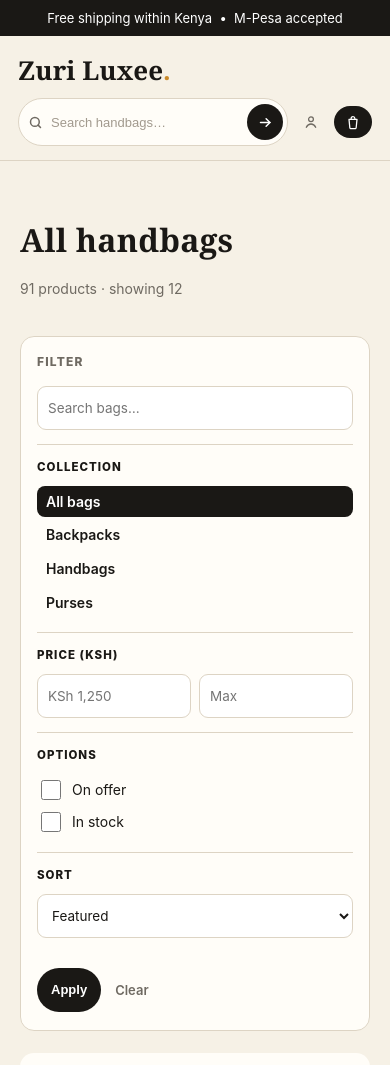
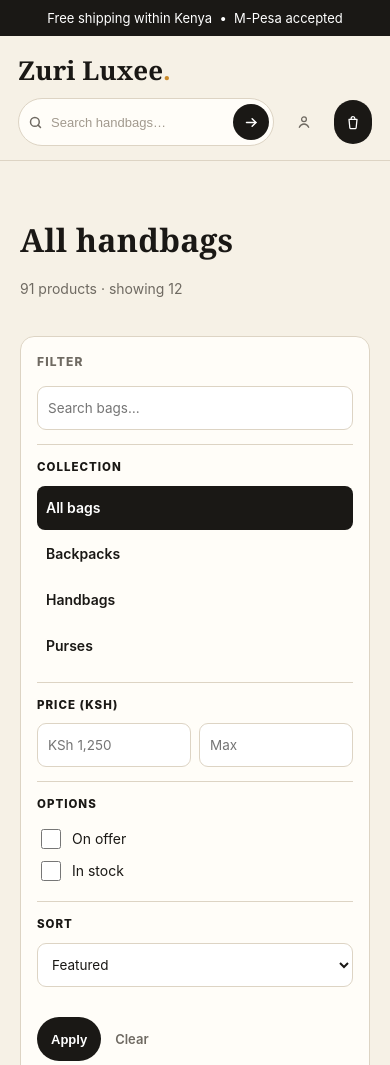
Before and after one commit to qatraderuser-collab/KIBETI, a Django app: page /collections/ in a window 390 px wide. Shown: the top 1065 px of the page. Run offline with Django 5.2, Linux system fonts and the light colour scheme; data comes from the database, SQL or seed files in the repository; grey boxes are pictures that could not be loaded.

Commit message:
Grow mobile touch targets to 44px

```diff
--- a/static/css/store.css
+++ b/static/css/store.css
@@ -327,10 +327,11 @@ img { max-width: 100%; display: block; }
   }
   .stack-mobile .cart-item { flex: 1 1 auto; min-width: 0; }
 
-  /* Fingers, not cursors. Pills measured 32px (Add to cart), the qty/remove controls 17–33px, and
-     the collection price inputs 35px — all under the ~44px a thumb wants. min-height plus flex
-     centring grows only the hit area, and only on phones, so desktop keeps its tighter look.
-     Targets every .btn-pill, not just .btn-sm: Add-to-cart has no size modifier. */
+  /* Fingers, not cursors. A second sweep at 390px still found thumbs aiming at 17-37px: Add to cart
+     32, account icon 30, cart pill 32, filter rows 32, "Clear" 20, account-form inputs 37, footer
+     links 19, breadcrumbs 17. min-height plus flex centring grows only the hit area, and only on
+     phones, so desktop keeps its tighter look. Inline text links grow with padding plus an equal
+     negative margin, which widens the target without moving the line. */
   .btn-pill, .link-remove {
     display: inline-flex;
     align-items: center;
@@ -339,7 +340,14 @@ img { max-width: 100%; display: block; }
   }
   input.qty { min-height: 44px; }
   .form-grid input, .filter-side input[type="search"], .filter-side select { min-height: 44px; }
+  .auth-form input:not([type="checkbox"]):not([type="radio"]) { min-height: 44px; }
   .filter-price input { min-height: 44px; }
+  .auth-icon { width: 44px; height: 44px; }
+  .cart-link { min-height: 44px; }
+  .filter-links a, .filter-clear { display: inline-flex; align-items: center; min-height: 44px; }
+  .site-footer ul { gap: 0; }
+  .site-footer li a { display: inline-flex; align-items: center; min-height: 44px; }
+  .breadcrumb a { display: inline-flex; align-items: center; padding: 12px 5px; margin: -12px -5px; }
   .header-search { padding-top: 5px; padding-bottom: 5px; }
   .header-search input { min-height: 36px; }
   .header-search .search-go { width: 36px; height: 36px; }
```
